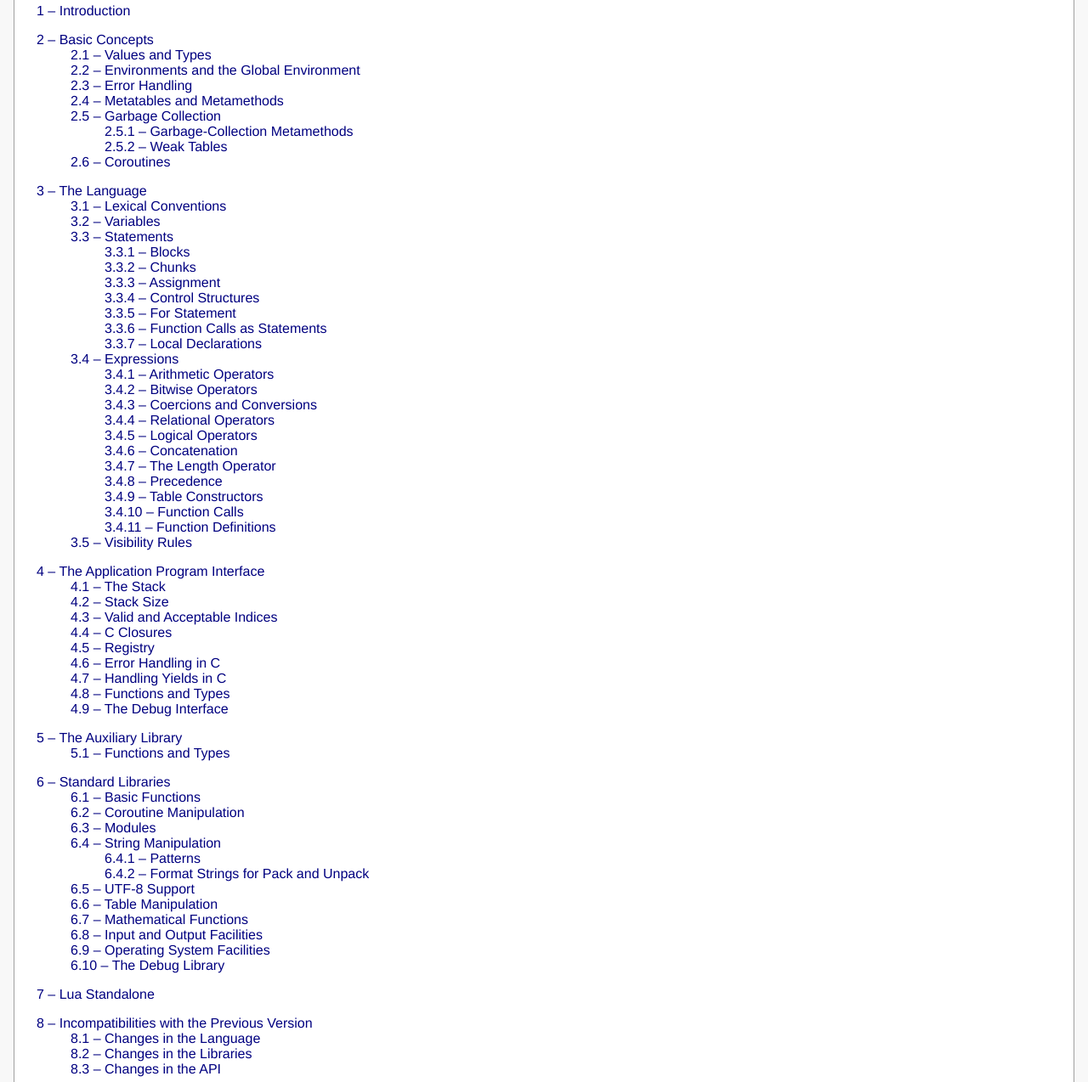
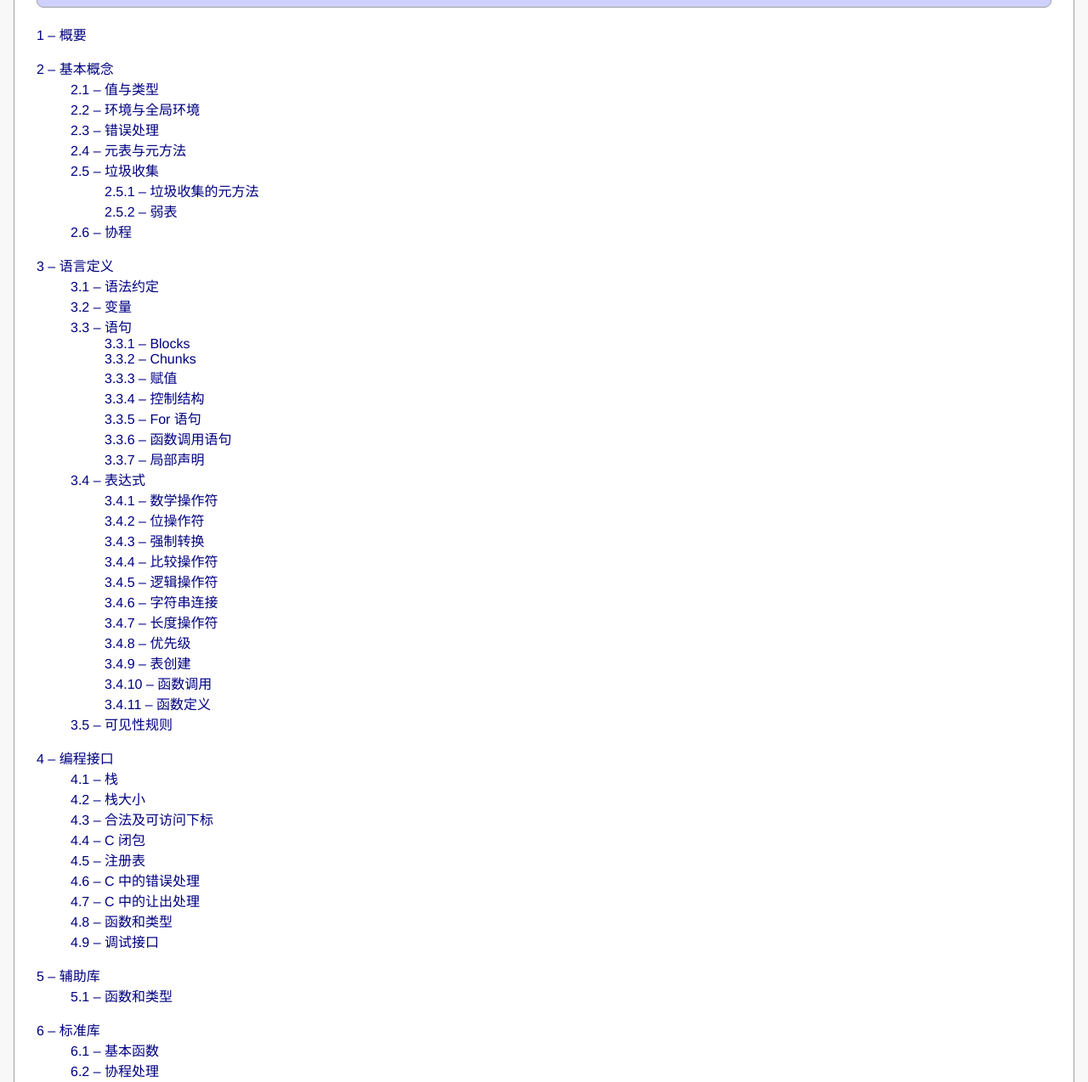
Before and after one commit to cloudwu/lua53doc, a plain HTML site: page index.html in a window 1280 px wide. Shown: the part 360-1634 px from the top of the page at 85% size. Drawn offline with Linux system fonts and the light colour scheme.

Commit message:
index complete

```diff
--- a/index.html
+++ b/index.html
@@ -1,9 +1,9 @@
 <!DOCTYPE HTML PUBLIC "-//W3C//DTD HTML 4.01 Transitional//EN">
 <HTML>
 <HEAD>
-<TITLE>Lua 5.3 Reference Manual - contents</TITLE>
+<TITLE>Lua 5.3 参考手册 - 目录</TITLE>
 <LINK REL="stylesheet" TYPE="text/css" HREF="lua.css">
-<META HTTP-EQUIV="content-type" CONTENT="text/html; charset=iso-8859-1">
+<META HTTP-EQUIV="content-type" CONTENT="text/html; charset=utf-8">
 <STYLE TYPE="text/css">
 ul {
 	list-style-type: none ;
@@ -17,131 +17,135 @@ ul {
 <HR>
 <H1>
 <A HREF="http://www.lua.org/"><IMG SRC="logo.gif" ALT="" BORDER=0></A>
-Lua 5.3 Reference Manual
+Lua 5.3 参考手册
 </H1>
 
 <P>
-The reference manual is the official definition of the Lua language.
-For a complete introduction to Lua programming, see the book
-<A HREF="http://www.lua.org/pil/">Programming in Lua</A>.
+这份参考手册是对 Lua 语言的官方定义。
+关于 Lua 编程的方方面面，则放在
+<A HREF="http://www.lua.org/pil/">Programming in Lua</A>
+这本书中。
 
 <P>
-<A HREF="manual.html">start</A>
+<A HREF="manual.html">开始</A>
 &middot;
-<A HREF="#contents">contents</A>
+<A HREF="#contents">目录</A>
 &middot;
-<A HREF="#index">index</A>
+<A HREF="#index">索引</A>
+&middot;
+<A HREF="term.html">中英术语对照表</A>
 <HR>
 <SMALL>
-Copyright &copy; 2015 Lua.org, PUC-Rio.
-Freely available under the terms of the
-<A HREF="http://www.lua.org/license.html">Lua license</A>.
+Lua.org, PUC-Rio 版权所有 &copy; 2015 ，
+在遵循
+<A HREF="http://www.lua.org/license.html">Lua license</A>
+条款下，可自由使用。
 </SMALL>
 
-<H2><A NAME="contents">Contents</A></H2>
+<H2><A NAME="contents">目录</A></H2>
 <UL style="padding: 0">
-<LI><A HREF="manual.html">1 &ndash; Introduction</A>
+<LI><A HREF="manual.html">1 &ndash; 概要</A>
 <P>
-<LI><A HREF="manual.html#2">2 &ndash; Basic Concepts</A>
+<LI><A HREF="manual.html#2">2 &ndash; 基本概念</A>
 <UL>
-<LI><A HREF="manual.html#2.1">2.1 &ndash; Values and Types</A>
-<LI><A HREF="manual.html#2.2">2.2 &ndash; Environments and the Global Environment</A>
-<LI><A HREF="manual.html#2.3">2.3 &ndash; Error Handling</A>
-<LI><A HREF="manual.html#2.4">2.4 &ndash; Metatables and Metamethods</A>
-<LI><A HREF="manual.html#2.5">2.5 &ndash; Garbage Collection</A>
+<LI><A HREF="manual.html#2.1">2.1 &ndash; 值与类型</A>
+<LI><A HREF="manual.html#2.2">2.2 &ndash; 环境与全局环境</A>
+<LI><A HREF="manual.html#2.3">2.3 &ndash; 错误处理</A>
+<LI><A HREF="manual.html#2.4">2.4 &ndash; 元表与元方法</A>
+<LI><A HREF="manual.html#2.5">2.5 &ndash; 垃圾收集</A>
 <UL>
-<LI><A HREF="manual.html#2.5.1">2.5.1 &ndash; Garbage-Collection Metamethods</A>
-<LI><A HREF="manual.html#2.5.2">2.5.2 &ndash; Weak Tables</A>
+<LI><A HREF="manual.html#2.5.1">2.5.1 &ndash; 垃圾收集的元方法</A>
+<LI><A HREF="manual.html#2.5.2">2.5.2 &ndash; 弱表</A>
 </UL>
-<LI><A HREF="manual.html#2.6">2.6 &ndash; Coroutines</A>
+<LI><A HREF="manual.html#2.6">2.6 &ndash; 协程</A>
 </UL>
 <P>
-<LI><A HREF="manual.html#3">3 &ndash; The Language</A>
+<LI><A HREF="manual.html#3">3 &ndash; 语言定义</A>
 <UL>
-<LI><A HREF="manual.html#3.1">3.1 &ndash; Lexical Conventions</A>
-<LI><A HREF="manual.html#3.2">3.2 &ndash; Variables</A>
-<LI><A HREF="manual.html#3.3">3.3 &ndash; Statements</A>
+<LI><A HREF="manual.html#3.1">3.1 &ndash; 语法约定</A>
+<LI><A HREF="manual.html#3.2">3.2 &ndash; 变量</A>
+<LI><A HREF="manual.html#3.3">3.3 &ndash; 语句</A>
 <UL>
 <LI><A HREF="manual.html#3.3.1">3.3.1 &ndash; Blocks</A>
 <LI><A HREF="manual.html#3.3.2">3.3.2 &ndash; Chunks</A>
-<LI><A HREF="manual.html#3.3.3">3.3.3 &ndash; Assignment</A>
-<LI><A HREF="manual.html#3.3.4">3.3.4 &ndash; Control Structures</A>
-<LI><A HREF="manual.html#3.3.5">3.3.5 &ndash; For Statement</A>
-<LI><A HREF="manual.html#3.3.6">3.3.6 &ndash; Function Calls as Statements</A>
-<LI><A HREF="manual.html#3.3.7">3.3.7 &ndash; Local Declarations</A>
+<LI><A HREF="manual.html#3.3.3">3.3.3 &ndash; 赋值</A>
+<LI><A HREF="manual.html#3.3.4">3.3.4 &ndash; 控制结构</A>
+<LI><A HREF="manual.html#3.3.5">3.3.5 &ndash; For 语句</A>
+<LI><A HREF="manual.html#3.3.6">3.3.6 &ndash; 函数调用语句</A>
+<LI><A HREF="manual.html#3.3.7">3.3.7 &ndash; 局部声明</A>
 </UL>
-<LI><A HREF="manual.html#3.4">3.4 &ndash; Expressions</A>
+<LI><A HREF="manual.html#3.4">3.4 &ndash; 表达式</A>
 <UL>
-<LI><A HREF="manual.html#3.4.1">3.4.1 &ndash; Arithmetic Operators</A>
-<LI><A HREF="manual.html#3.4.2">3.4.2 &ndash; Bitwise Operators</A>
-<LI><A HREF="manual.html#3.4.3">3.4.3 &ndash; Coercions and Conversions</A>
-<LI><A HREF="manual.html#3.4.4">3.4.4 &ndash; Relational Operators</A>
-<LI><A HREF="manual.html#3.4.5">3.4.5 &ndash; Logical Operators</A>
-<LI><A HREF="manual.html#3.4.6">3.4.6 &ndash; Concatenation</A>
-<LI><A HREF="manual.html#3.4.7">3.4.7 &ndash; The Length Operator</A>
-<LI><A HREF="manual.html#3.4.8">3.4.8 &ndash; Precedence</A>
-<LI><A HREF="manual.html#3.4.9">3.4.9 &ndash; Table Constructors</A>
-<LI><A HREF="manual.html#3.4.10">3.4.10 &ndash; Function Calls</A>
-<LI><A HREF="manual.html#3.4.11">3.4.11 &ndash; Function Definitions</A>
+<LI><A HREF="manual.html#3.4.1">3.4.1 &ndash; 数学操作符</A>
+<LI><A HREF="manual.html#3.4.2">3.4.2 &ndash; 位操作符</A>
+<LI><A HREF="manual.html#3.4.3">3.4.3 &ndash; 强制转换</A>
+<LI><A HREF="manual.html#3.4.4">3.4.4 &ndash; 比较操作符</A>
+<LI><A HREF="manual.html#3.4.5">3.4.5 &ndash; 逻辑操作符</A>
+<LI><A HREF="manual.html#3.4.6">3.4.6 &ndash; 字符串连接</A>
+<LI><A HREF="manual.html#3.4.7">3.4.7 &ndash; 长度操作符</A>
+<LI><A HREF="manual.html#3.4.8">3.4.8 &ndash; 优先级</A>
+<LI><A HREF="manual.html#3.4.9">3.4.9 &ndash; 表创建</A>
+<LI><A HREF="manual.html#3.4.10">3.4.10 &ndash; 函数调用</A>
+<LI><A HREF="manual.html#3.4.11">3.4.11 &ndash; 函数定义</A>
 </UL>
-<LI><A HREF="manual.html#3.5">3.5 &ndash; Visibility Rules</A>
+<LI><A HREF="manual.html#3.5">3.5 &ndash; 可见性规则</A>
 </UL>
 <P>
-<LI><A HREF="manual.html#4">4 &ndash; The Application Program Interface</A>
+<LI><A HREF="manual.html#4">4 &ndash; 编程接口</A>
 <UL>
-<LI><A HREF="manual.html#4.1">4.1 &ndash; The Stack</A>
-<LI><A HREF="manual.html#4.2">4.2 &ndash; Stack Size</A>
-<LI><A HREF="manual.html#4.3">4.3 &ndash; Valid and Acceptable Indices</A>
-<LI><A HREF="manual.html#4.4">4.4 &ndash; C Closures</A>
-<LI><A HREF="manual.html#4.5">4.5 &ndash; Registry</A>
-<LI><A HREF="manual.html#4.6">4.6 &ndash; Error Handling in C</A>
-<LI><A HREF="manual.html#4.7">4.7 &ndash; Handling Yields in C</A>
-<LI><A HREF="manual.html#4.8">4.8 &ndash; Functions and Types</A>
-<LI><A HREF="manual.html#4.9">4.9 &ndash; The Debug Interface</A>
+<LI><A HREF="manual.html#4.1">4.1 &ndash; 栈</A>
+<LI><A HREF="manual.html#4.2">4.2 &ndash; 栈大小</A>
+<LI><A HREF="manual.html#4.3">4.3 &ndash; 合法及可访问下标</A>
+<LI><A HREF="manual.html#4.4">4.4 &ndash; C 闭包</A>
+<LI><A HREF="manual.html#4.5">4.5 &ndash; 注册表</A>
+<LI><A HREF="manual.html#4.6">4.6 &ndash; C 中的错误处理</A>
+<LI><A HREF="manual.html#4.7">4.7 &ndash; C 中的让出处理</A>
+<LI><A HREF="manual.html#4.8">4.8 &ndash; 函数和类型</A>
+<LI><A HREF="manual.html#4.9">4.9 &ndash; 调试接口</A>
 </UL>
 <P>
-<LI><A HREF="manual.html#5">5 &ndash; The Auxiliary Library</A>
+<LI><A HREF="manual.html#5">5 &ndash; 辅助库</A>
 <UL>
-<LI><A HREF="manual.html#5.1">5.1 &ndash; Functions and Types</A>
+<LI><A HREF="manual.html#5.1">5.1 &ndash; 函数和类型</A>
 </UL>
 <P>
-<LI><A HREF="manual.html#6">6 &ndash; Standard Libraries</A>
+<LI><A HREF="manual.html#6">6 &ndash; 标准库</A>
 <UL>
-<LI><A HREF="manual.html#6.1">6.1 &ndash; Basic Functions</A>
-<LI><A HREF="manual.html#6.2">6.2 &ndash; Coroutine Manipulation</A>
-<LI><A HREF="manual.html#6.3">6.3 &ndash; Modules</A>
-<LI><A HREF="manual.html#6.4">6.4 &ndash; String Manipulation</A>
+<LI><A HREF="manual.html#6.1">6.1 &ndash; 基本函数</A>
+<LI><A HREF="manual.html#6.2">6.2 &ndash; 协程处理</A>
+<LI><A HREF="manual.html#6.3">6.3 &ndash; 模块</A>
+<LI><A HREF="manual.html#6.4">6.4 &ndash; 字符串处理</A>
 <UL>
-<LI><A HREF="manual.html#6.4.1">6.4.1 &ndash; Patterns</A>
-<LI><A HREF="manual.html#6.4.2">6.4.2 &ndash; Format Strings for Pack and Unpack</A>
+<LI><A HREF="manual.html#6.4.1">6.4.1 &ndash; 模式</A>
+<LI><A HREF="manual.html#6.4.2">6.4.2 &ndash; 打包和解包用到的格式串</A>
 </UL>
-<LI><A HREF="manual.html#6.5">6.5 &ndash; UTF-8 Support</A>
-<LI><A HREF="manual.html#6.6">6.6 &ndash; Table Manipulation</A>
-<LI><A HREF="manual.html#6.7">6.7 &ndash; Mathematical Functions</A>
-<LI><A HREF="manual.html#6.8">6.8 &ndash; Input and Output Facilities</A>
-<LI><A HREF="manual.html#6.9">6.9 &ndash; Operating System Facilities</A>
-<LI><A HREF="manual.html#6.10">6.10 &ndash; The Debug Library</A>
+<LI><A HREF="manual.html#6.5">6.5 &ndash; UTF-8 支持</A>
+<LI><A HREF="manual.html#6.6">6.6 &ndash; 表操作</A>
+<LI><A HREF="manual.html#6.7">6.7 &ndash; 数学函数</A>
+<LI><A HREF="manual.html#6.8">6.8 &ndash; 输入输出设施</A>
+<LI><A HREF="manual.html#6.9">6.9 &ndash; 操作系统设施</A>
+<LI><A HREF="manual.html#6.10">6.10 &ndash; 调试库</A>
 </UL>
 <P>
-<LI><A HREF="manual.html#7">7 &ndash; Lua Standalone</A>
+<LI><A HREF="manual.html#7">7 &ndash; 独立版 Lua</A>
 <P>
-<LI><A HREF="manual.html#8">8 &ndash; Incompatibilities with the Previous Version</A>
+<LI><A HREF="manual.html#8">8 &ndash; 与之前版本不兼容的地方</A>
 <UL>
-<LI><A HREF="manual.html#8.1">8.1 &ndash; Changes in the Language</A>
-<LI><A HREF="manual.html#8.2">8.2 &ndash; Changes in the Libraries</A>
-<LI><A HREF="manual.html#8.3">8.3 &ndash; Changes in the API</A>
+<LI><A HREF="manual.html#8.1">8.1 &ndash; 语言的变更</A>
+<LI><A HREF="manual.html#8.2">8.2 &ndash; 库的变更</A>
+<LI><A HREF="manual.html#8.3">8.3 &ndash; API 的变更</A>
 </UL>
 <P>
-<LI><A HREF="manual.html#9">9 &ndash; The Complete Syntax of Lua</A>
+<LI><A HREF="manual.html#9">9 &ndash; Lua 的完整词法</A>
 </UL>
 
-<H2><A NAME="index">Index</A></H2>
+<H2><A NAME="index">索引</A></H2>
 <TABLE WIDTH="100%">
 <TR VALIGN="top">
 <TD>
-<H3><A NAME="functions">Lua functions</A></H3>
+<H3><A NAME="functions">Lua 函数</A></H3>
 <P>
-<A HREF="manual.html#6.1">basic</A><BR>
+<A HREF="manual.html#6.1">基础</A><BR>
 <A HREF="manual.html#pdf-_G">_G</A><BR>
 <A HREF="manual.html#pdf-_VERSION">_VERSION</A><BR>
 
@@ -170,7 +174,7 @@ Freely available under the terms of the
 <A HREF="manual.html#pdf-xpcall">xpcall</A><BR>
 
 <P>
-<A HREF="manual.html#6.2">coroutine</A><BR>
+<A HREF="manual.html#6.2">协程</A><BR>
 <A HREF="manual.html#pdf-coroutine.create">coroutine.create</A><BR>
 <A HREF="manual.html#pdf-coroutine.isyieldable">coroutine.isyieldable</A><BR>
 <A HREF="manual.html#pdf-coroutine.resume">coroutine.resume</A><BR>
@@ -180,7 +184,7 @@ Freely available under the terms of the
 <A HREF="manual.html#pdf-coroutine.yield">coroutine.yield</A><BR>
 
 <P>
-<A HREF="manual.html#6.10">debug</A><BR>
+<A HREF="manual.html#6.10">调试</A><BR>
 <A HREF="manual.html#pdf-debug.debug">debug.debug</A><BR>
 <A HREF="manual.html#pdf-debug.gethook">debug.gethook</A><BR>
 <A HREF="manual.html#pdf-debug.getinfo">debug.getinfo</A><BR>
@@ -199,7 +203,7 @@ Freely available under the terms of the
 <A HREF="manual.html#pdf-debug.upvaluejoin">debug.upvaluejoin</A><BR>
 
 <P>
-<A HREF="manual.html#6.8">io</A><BR>
+<A HREF="manual.html#6.8">输入输出</A><BR>
 <A HREF="manual.html#pdf-io.close">io.close</A><BR>
 <A HREF="manual.html#pdf-io.flush">io.flush</A><BR>
 <A HREF="manual.html#pdf-io.input">io.input</A><BR>
@@ -227,7 +231,7 @@ Freely available under the terms of the
 <TD>
 <H3>&nbsp;</H3>
 <P>
-<A HREF="manual.html#6.7">math</A><BR>
+<A HREF="manual.html#6.7">数学</A><BR>
 <A HREF="manual.html#pdf-math.abs">math.abs</A><BR>
 <A HREF="manual.html#pdf-math.acos">math.acos</A><BR>
 <A HREF="manual.html#pdf-math.asin">math.asin</A><BR>
@@ -257,7 +261,7 @@ Freely available under the terms of the
 <A HREF="manual.html#pdf-math.ult">math.ult</A><BR>
 
 <P>
-<A HREF="manual.html#6.9">os</A><BR>
+<A HREF="manual.html#6.9">操作系统</A><BR>
 <A HREF="manual.html#pdf-os.clock">os.clock</A><BR>
 <A HREF="manual.html#pdf-os.date">os.date</A><BR>
 <A HREF="manual.html#pdf-os.difftime">os.difftime</A><BR>
@@ -271,7 +275,7 @@ Freely available under the terms of the
 <A HREF="manual.html#pdf-os.tmpname">os.tmpname</A><BR>
 
 <P>
-<A HREF="manual.html#6.3">package</A><BR>
+<A HREF="manual.html#6.3">包</A><BR>
 <A HREF="manual.html#pdf-package.config">package.config</A><BR>
 <A HREF="manual.html#pdf-package.cpath">package.cpath</A><BR>
 <A HREF="manual.html#pdf-package.loaded">package.loaded</A><BR>
@@ -282,7 +286,7 @@ Freely available under the terms of the
 <A HREF="manual.html#pdf-package.searchpath">package.searchpath</A><BR>
 
 <P>
-<A HREF="manual.html#6.4">string</A><BR>
+<A HREF="manual.html#6.4">字符串</A><BR>
 <A HREF="manual.html#pdf-string.byte">string.byte</A><BR>
 <A HREF="manual.html#pdf-string.char">string.char</A><BR>
 <A HREF="manual.html#pdf-string.dump">string.dump</A><BR>
@@ -302,7 +306,7 @@ Freely available under the terms of the
 <A HREF="manual.html#pdf-string.upper">string.upper</A><BR>
 
 <P>
-<A HREF="manual.html#6.6">table</A><BR>
+<A HREF="manual.html#6.6">表</A><BR>
 <A HREF="manual.html#pdf-table.concat">table.concat</A><BR>
 <A HREF="manual.html#pdf-table.insert">table.insert</A><BR>
 <A HREF="manual.html#pdf-table.move">table.move</A><BR>
@@ -320,7 +324,7 @@ Freely available under the terms of the
 <A HREF="manual.html#pdf-utf8.len">utf8.len</A><BR>
 <A HREF="manual.html#pdf-utf8.offset">utf8.offset</A><BR>
 
-<H3><A NAME="env">environment<BR>variables</A></H3>
+<H3><A NAME="env">环境变量</A></H3>
 <A HREF="manual.html#pdf-LUA_CPATH">LUA_CPATH</A><BR>
 <A HREF="manual.html#pdf-LUA_CPATH_5_3">LUA_CPATH_5_3</A><BR>
 <A HREF="manual.html#pdf-LUA_INIT">LUA_INIT</A><BR>
@@ -466,7 +470,7 @@ Freely available under the terms of the
 
 </TD>
 <TD>
-<H3><A NAME="auxlib">auxiliary library</A></H3>
+<H3><A NAME="auxlib">辅助库</A></H3>
 <P>
 <A HREF="manual.html#luaL_Buffer">luaL_Buffer</A><BR>
 <A HREF="manual.html#luaL_Reg">luaL_Reg</A><BR>
@@ -532,7 +536,7 @@ Freely available under the terms of the
 <A HREF="manual.html#luaL_unref">luaL_unref</A><BR>
 <A HREF="manual.html#luaL_where">luaL_where</A><BR>
 
-<H3><A NAME="library">standard library</A></H3>
+<H3><A NAME="library">标准库</A></H3>
 <P>
 <A HREF="manual.html#pdf-luaopen_base">luaopen_base</A><BR>
 <A HREF="manual.html#pdf-luaopen_coroutine">luaopen_coroutine</A><BR>
@@ -545,7 +549,7 @@ Freely available under the terms of the
 <A HREF="manual.html#pdf-luaopen_table">luaopen_table</A><BR>
 <A HREF="manual.html#pdf-luaopen_utf8">luaopen_utf8</A><BR>
 
-<H3><A NAME="constants">constants</A></H3>
+<H3><A NAME="constants">常量</A></H3>
 <A HREF="manual.html#pdf-LUA_ERRERR">LUA_ERRERR</A><BR>
 <A HREF="manual.html#pdf-LUA_ERRFILE">LUA_ERRFILE</A><BR>
 <A HREF="manual.html#pdf-LUA_ERRGCMM">LUA_ERRGCMM</A><BR>
@@ -608,12 +612,9 @@ Freely available under the terms of the
 
 <HR>
 <SMALL CLASS="footer">
-Last update:
-Tue Dec  9 21:26:07 BRST 2014
+最后更新时间：
+2015年1月13日12:28
 </SMALL>
-<!--
-Last change: updated for Lua 5.3.0 (final)
--->
 
 </BODY>
 </HTML>
```
Also changed, not shown: term.html (added, +39 -0 lines).
